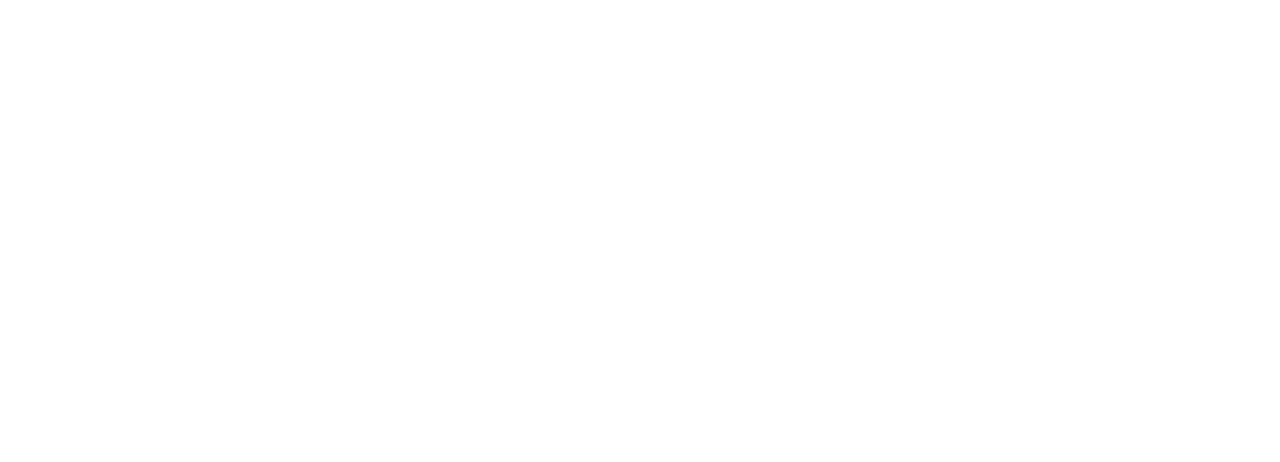
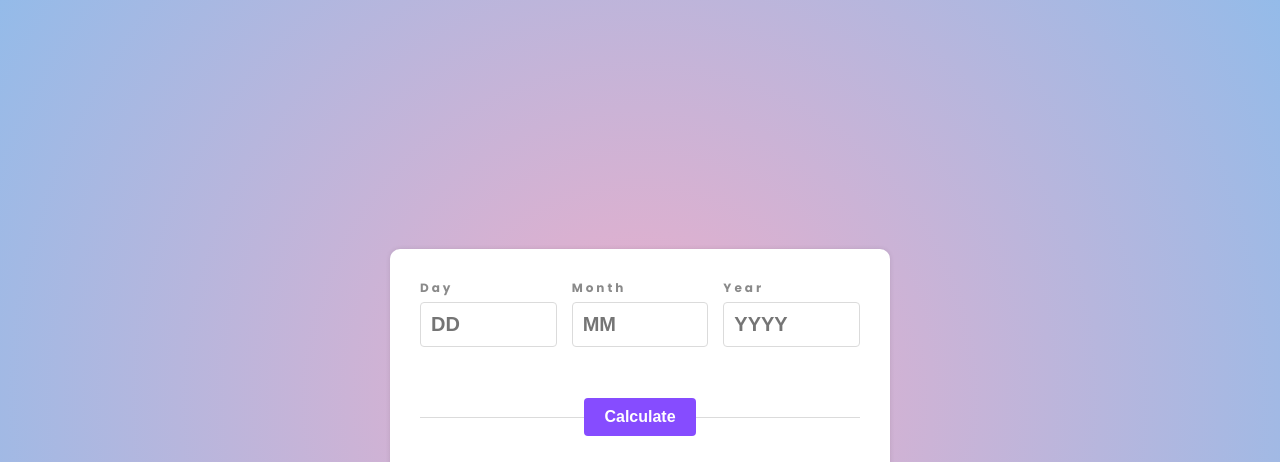
Before and after one commit to anaskhaled98/Age-Calculator, a plain HTML site: page index.html in a window 1280 px wide. Shown: the top 462 px of the page. Drawn offline with Linux system fonts and the light colour scheme.

Commit message:
Coding HTML & CSS files

```diff
--- a/index.html
+++ b/index.html
@@ -3,7 +3,65 @@
   <head>
     <meta charset="UTF-8" />
     <meta name="viewport" content="width=device-width, initial-scale=1.0" />
+    <link rel="preconnect" href="https://fonts.googleapis.com" />
+    <link rel="preconnect" href="https://fonts.gstatic.com" crossorigin />
+    <link
+      href="https://fonts.googleapis.com/css2?family=Poppins:ital,wght@0,700;1,400;1,800&display=swap"
+      rel="stylesheet"
+    />
+    <link rel="stylesheet" href="style.css" />
     <title>Age Calcualtor</title>
   </head>
-  <body></body>
+  <body>
+    <div class="container">
+      <div class="card">
+        <form class="card__form" id="age-form">
+          <div class="card__inputContainer">
+            <label for="day" class="card__label">Day</label>
+            <input
+              id="day"
+              name="day"
+              type="number"
+              class="card__input"
+              min="0"
+              placeholder="DD"
+            />
+            <span class="card__errorMessage">Must be a valid day</span>
+          </div>
+          <div class="card__inputContainer">
+            <label for="month" class="card__label">Month</label>
+            <input
+              id="month"
+              name="month"
+              type="number"
+              class="card__input"
+              min="0"
+              placeholder="MM"
+            />
+            <span class="card__errorMessage">Must be a valid month</span>
+          </div>
+          <div class="card__inputContainer">
+            <label for="year" class="card__label">Year</label>
+            <input
+              id="year"
+              name="year"
+              type="number"
+              class="card__input"
+              min="0"
+              placeholder="YYYY"
+            />
+            <span class="card__errorMessage">Must be a valid year</span>
+          </div>
+        </form>
+        <div class="card__separator">
+          <button class="card__button">Calculate</button>
+        </div>
+        <div class="card__result">
+          <span class="card__resultLabel">You are</span
+          ><span class="card__resultValue"> -- </span
+          ><span class="card__resultLabel">Years old</span>
+        </div>
+      </div>
+    </div>
+  </body>
 </html>
--- a/style.css
+++ b/style.css
@@ -0,0 +1,125 @@
+:root {
+  --color-bg: #f0f0f0;
+  --color-purple: #864cff;
+  --color-light-gray: #dbdbdbff;
+  --color-gray: #8a8a8a;
+  --color-black: #151515;
+  --color-white: #ffffff;
+  --color-red: #ff5757ff;
+  --font-weight-regular: 400;
+  --font-weight-bold: 700;
+  --font-weight-extra-bold: 800;
+  --transition-time: 0.3s;
+}
+
+* {
+  box-sizing: border-box;
+  margin: 0;
+}
+
+.container {
+  font-family: "Poppins", sans-serif;
+  display: flex;
+  justify-content: center;
+  align-items: center;
+  min-height: 100vh;
+  background: rgb(238, 174, 202);
+  background: radial-gradient(
+    circle,
+    rgba(238, 174, 202, 1) 0%,
+    rgba(148, 187, 233, 1) 100%
+  );
+}
+
+.card {
+  width: 100%;
+  max-width: 500px;
+  padding: 30px;
+  margin: 0 10px;
+  background-color: var(--color-white);
+  border-radius: 10px;
+  box-shadow: 0 0 5px rgba(0, 0, 0, 0.1);
+}
+
+.card__form {
+  display: flex;
+  gap: 15px;
+}
+
+.card__inputContainer {
+  flex: 1;
+}
+
+.card__label {
+  display: block;
+  font-weight: var(--font-weight-bold);
+  color: var(--color-gray);
+  font-size: 12px;
+  letter-spacing: 3px;
+  margin-bottom: 5px;
+}
+
+.card__input {
+  width: 100%;
+  padding: 10px;
+  border: 1px solid var(--color-light-gray);
+  border-radius: 4px;
+  font-size: 20px;
+  font-weight: var(--font-weight-bold);
+  outline: none;
+  transition: all var(--transition-time);
+}
+
+.card__input:focus {
+  border: 1px solid var(--color-purple);
+}
+
+.card__errorMessage {
+  display: block;
+  font-size: 10px;
+  color: var(--color-red);
+  margin-top: 5px;
+  font-weight: var(--font-weight-regular);
+  opacity: 0;
+  visibility: hidden;
+  font-style: italic;
+}
+
+.card__separator {
+  position: relative;
+  display: flex;
+  justify-content: center;
+  align-items: center;
+  margin: 30px 0;
+}
+
+.card__button {
+  padding: 10px 20px;
+  border: none;
+  border-radius: 4px;
+  background-color: var(--color-purple);
+  color: var(--color-white);
+  font-size: 16px;
+  font-weight: var(--font-weight-bold);
+  cursor: pointer;
+  z-index: 1;
+}
+
+.card__separator::before {
+  position: absolute;
+  content: "";
+  width: 100%;
+  height: 1px;
+  background-color: var(--color-light-gray);
+}
+
+.card__result {
+  font-size: 36px;
+  font-weight: var(--font-weight-extra-bold);
+  font-style: italic;
+  text-align: center;
+}
+
+.card__resultValue {
+  color: var(--color-purple);
+}
```
